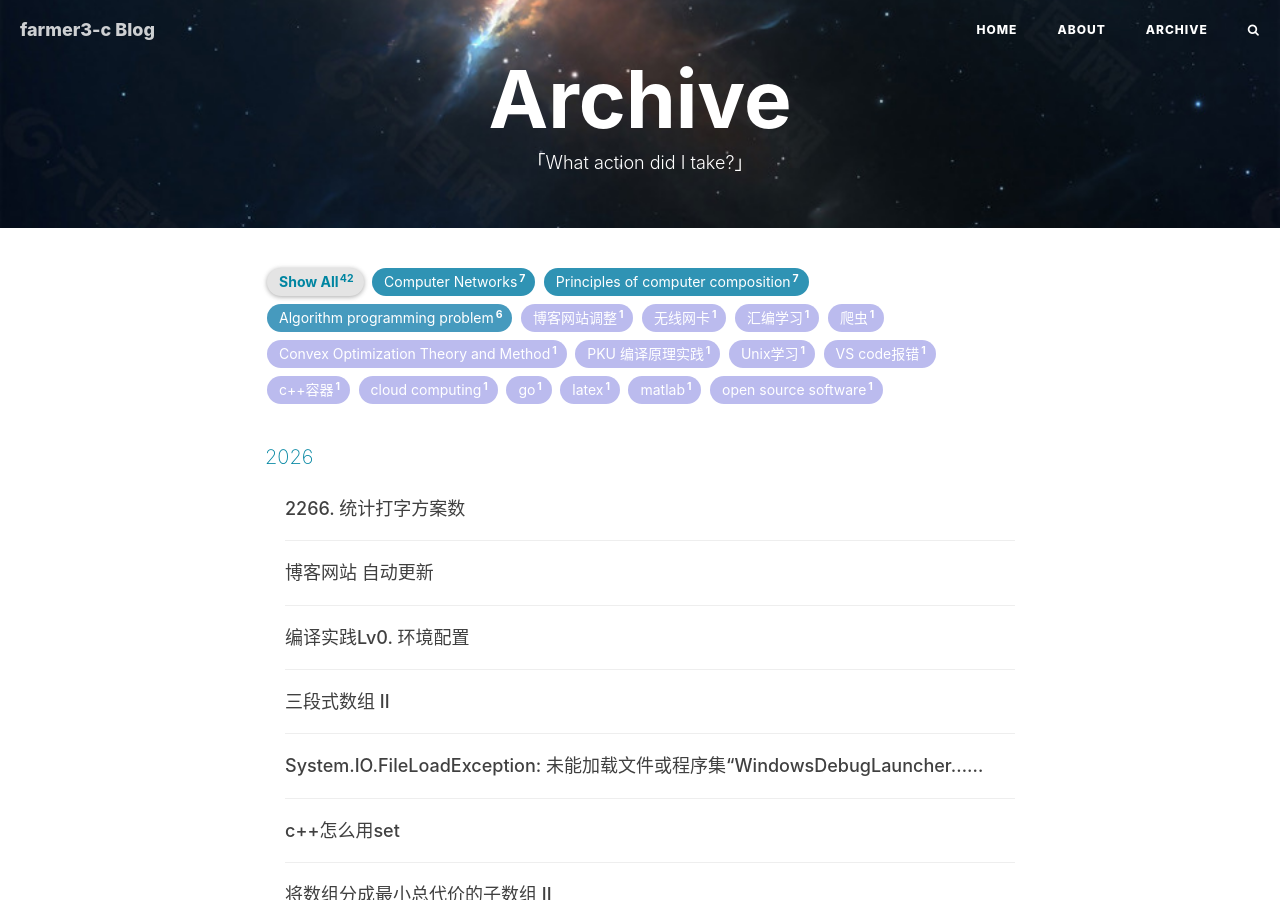
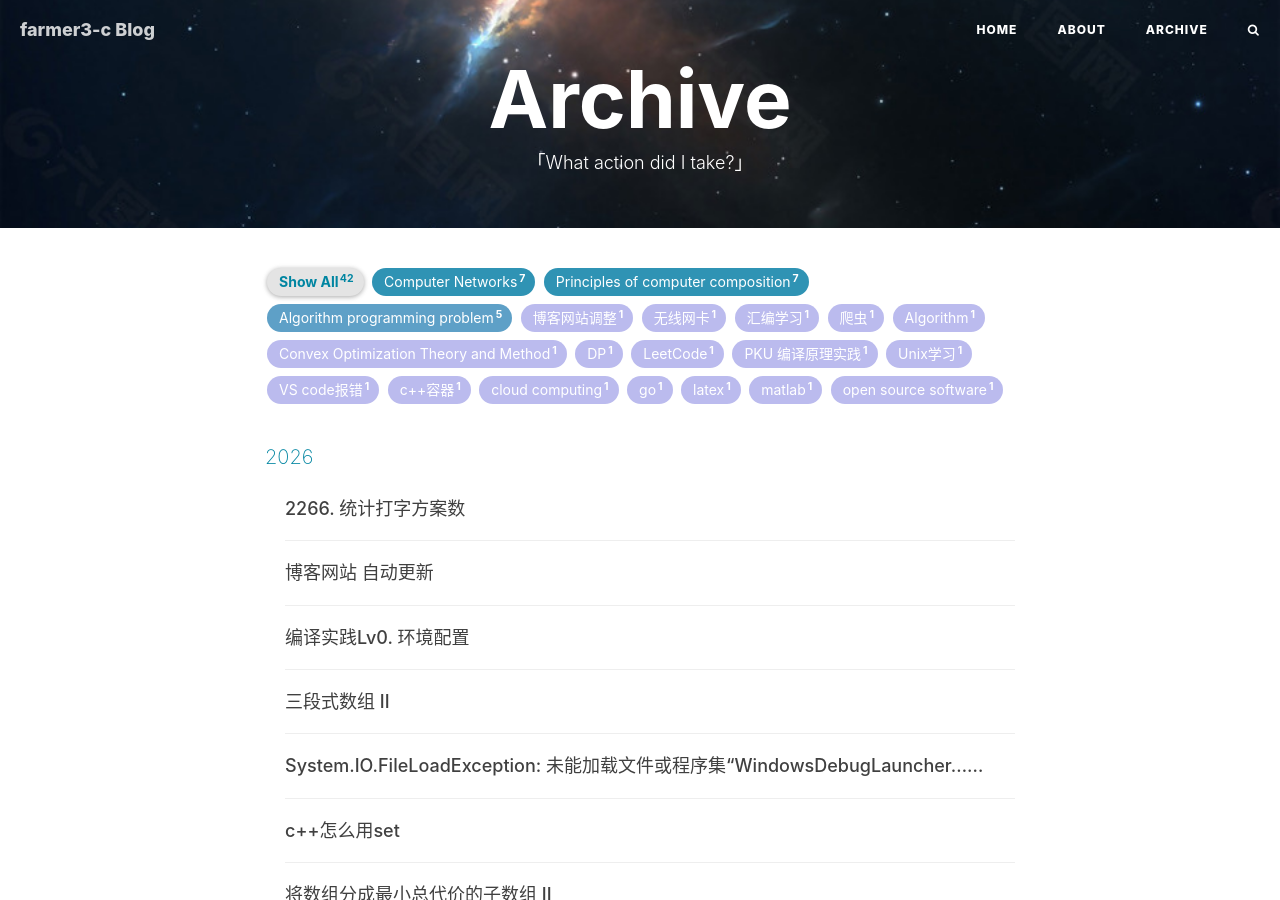
Before and after one commit to farmer3-c/farmer3-c.github.io, a Jekyll site: the page built from archive.html, in a window 1280 px wide and 900 px high. Built offline with Jekyll 4.4.1, drawn with Linux system fonts in a browser that asks for light colours; nearby versions of some CDN libraries; comment, search, counter and statistics services are not loaded.

Commit message:
fix post filename and tags

```diff
--- a/_posts/2026-03-06-2266-.md
+++ b/_posts/2026-03-06-2266.md
@@ -5,7 +5,7 @@ subtitle: ""
 date: 2026-03-06 00:07:01 +0800
 author: "farmer3-c"
 header-img: "img/post-bg-2015.jpg"
-tags: [Algorithm programming problem]
+tags: [Algorithm, LeetCode, DP]
 mathjax: true
 ---
 
```
